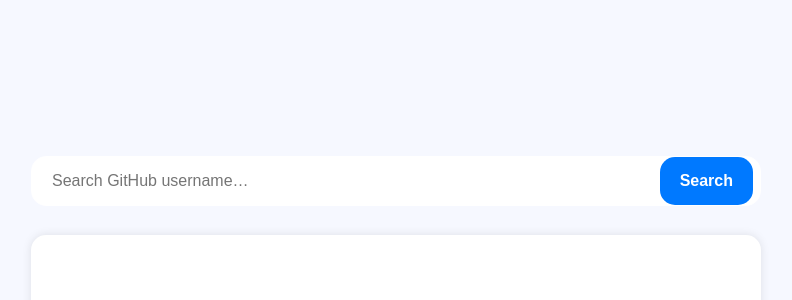
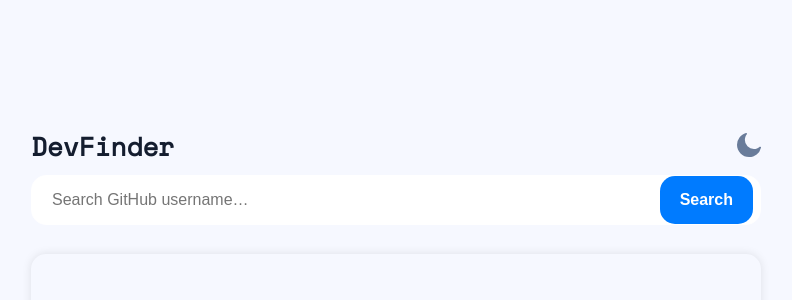
Before and after one commit to astarta16/github-user-search, a React (Vite) app: page / in a window 1280 px wide. Shown: the top 300 px of the page, without its empty margins (244-1036 px from the left). Built offline with nearby package versions, Linux system fonts and the light colour scheme.

Commit message:
add dark theme

```diff
--- a/src/App.jsx
+++ b/src/App.jsx
@@ -1,14 +1,55 @@
-import React from 'react';
-import styled from 'styled-components';
-import IconSearch from './assets/icon-search.svg';
+import React, { useState } from "react";
+import styled, { createGlobalStyle } from "styled-components";
+import Moon from "./assets/icon-moon.svg";
+import Sun from "./assets/icon-sun.svg";
 
-const SearchContainer = styled.div`
+const GlobalStyle = createGlobalStyle`
+  body {
+    background-color: ${(props) => (props.darkMode ? '#141D2F' : '#F6F8FF')};
+    color: ${(props) => (props.darkMode ? '#F6F8FF' : '#141D2F')};
+  }
+`;
+
+const Container = styled.div`
   display: flex;
-  flex-direction: column; /* To stack the input and the card vertically */
+  flex-direction: column;
   justify-content: center;
   align-items: center;
   width: 100vw;
   height: 100vh;
+`;
+
+const Header = styled.div`
+  display: flex;
+  justify-content: space-between;
+  width: 730px;
+  flex-shrink: 0;
+  align-items: center;
+
+  @media (max-width: 768px) {
+    width: 90%;
+  }
+`;
+
+const Title = styled.h1`
+  margin: 0;
+  font-size: 26px;
+  font-weight: 700;
+`;
+
+const Theme = styled.p`
+  margin: 0;
+`;
+
+const DarkModeButton = styled.button`
+  background: none;
+  border: none;
+  cursor: pointer;
+`;
+
+const Icon = styled.img`
+  width: 24px;
+  height: 24px;
 `;
 
 const SearchInputContainer = styled.div`
@@ -24,19 +65,18 @@
   }
 `;
 
-const SearchInput = styled.div`
-  position: relative;
-  width: 100%;
-`;
-
 const Input = styled.input`
   padding: 15px 20px;
   border: 1px solid #ffffff;
   border-radius: 15px;
   font-size: 16px;
   width: 100%;
-  background: #ffffff;
   outline: none;
+
+  &.dark-mode {
+    background-color: #1E2A47;
+    color: #ffffff;
+  }
 `;
 
 const SearchButton = styled.button`
@@ -52,16 +92,19 @@
   cursor: pointer;
   font-size: 16px;
   font-weight: 700;
-  background: #0079FF;
 `;
 
 const Card = styled.div`
   width: 730px;
   height: 419px;
-  background: #fff;
   margin-top: 20px;
   box-shadow: 0 0 10px rgba(0, 0, 0, 0.1);
   border-radius: 15px;
+
+  &.dark-mode {
+    background-color: #1E2A47;
+    color: #ffffff;
+  }
 
   @media (max-width: 768px) {
     width: 90%;
@@ -69,18 +112,31 @@
 `;
 
 const App = () => {
+  const [darkMode, setDarkMode] = useState(false);
+
+  const toggleDarkMode = () => {
+    setDarkMode(!darkMode);
+  };
+
   return (
-    <SearchContainer>
+    <Container>
+      <GlobalStyle darkMode={darkMode} />
+      <Header>
+        <Title>DevFinder</Title>
+        <DarkModeButton onClick={toggleDarkMode}>
+          <Icon src={darkMode ? Sun : Moon} alt="Dark Mode" />
+        </DarkModeButton>
+      </Header>
       <SearchInputContainer>
-        <SearchInput>
-          <Input type="text" placeholder="Search GitHub username…" />
-        </SearchInput>
+        <Input
+          type="text"
+          placeholder="Search GitHub username…"
+          className={darkMode ? "dark-mode" : ""}
+        />
         <SearchButton>Search</SearchButton>
       </SearchInputContainer>
-      <Card>
-        {/* Card content goes here */}
-      </Card>
-    </SearchContainer>
+      <Card className={darkMode ? "dark-mode" : ""}></Card>
+    </Container>
   );
 };
 
```
